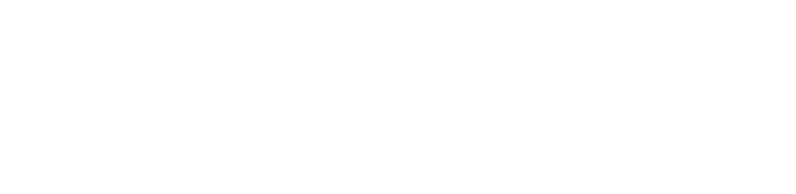
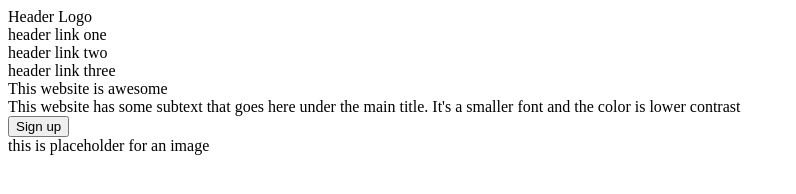
Before and after one commit to bartek204/landing-page, a plain HTML site: page index.html in a window 1280 px wide. Shown: the whole page, without its empty margins (0-796 px from the left). Drawn offline with Linux system fonts and the light colour scheme.

Commit message:
Add divs to the first main container

```diff
--- a/index.html
+++ b/index.html
@@ -6,6 +6,21 @@
     <title>Document</title>
 </head>
 <body>
-
+    <div>
+        <header class="header">
+            <div>Header Logo</div>
+            <div>header link one</div>
+            <div>header link two</div>
+            <div>header link three</div>
+        </header>
+    </div>
+    <div>
+        <div>
+            <div>This website is awesome</div>
+            <div>This website has some subtext that goes here under the main title. It's a smaller font and the color is lower contrast</div>
+            <button>Sign up</button>
+        </div>
+        <div>this is placeholder for an image</div>
+    </div>
 </body>
 </html>
```
